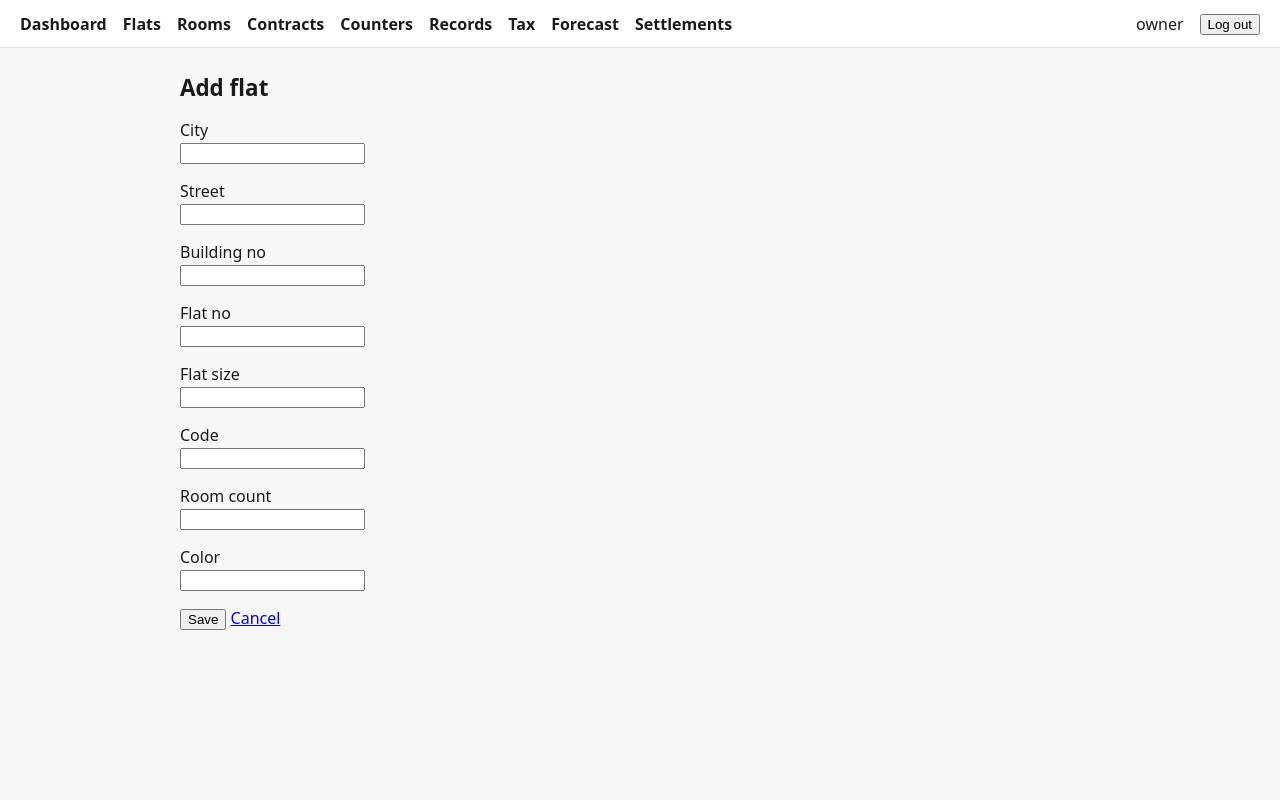
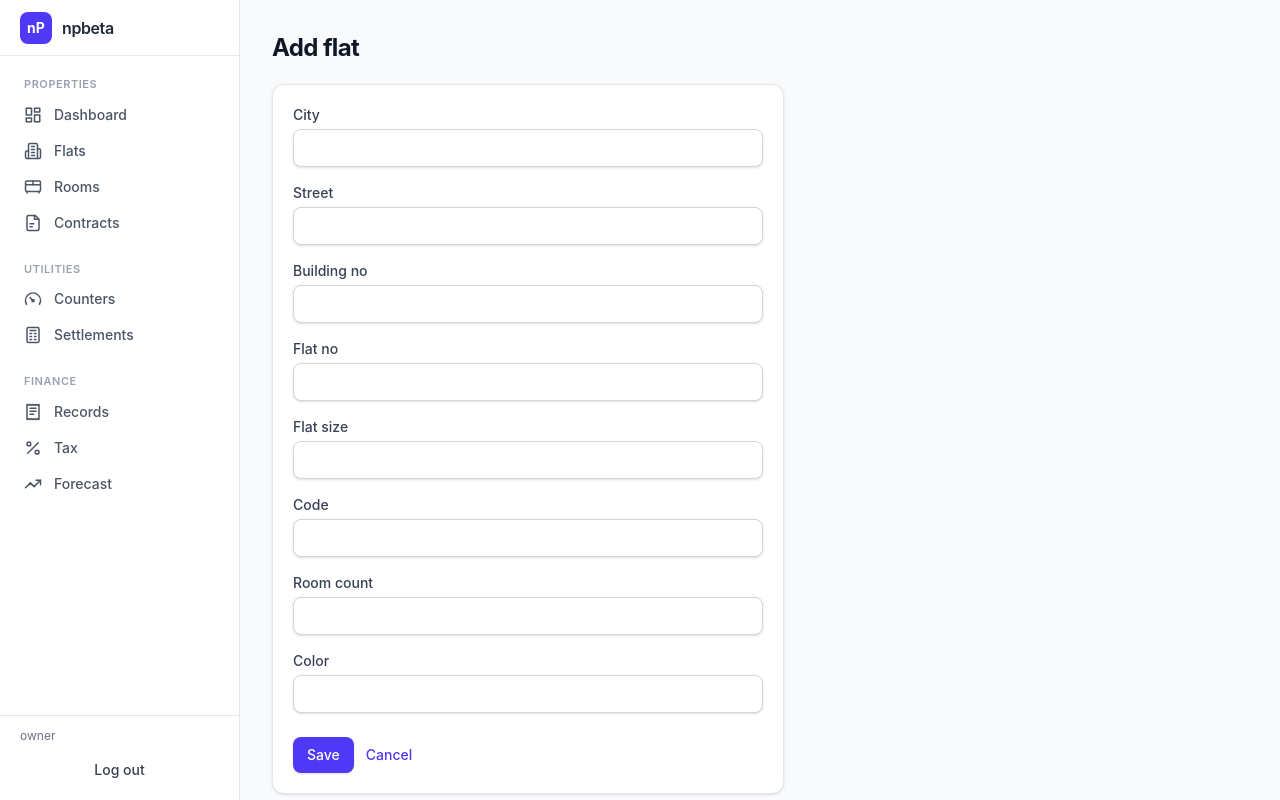
Before and after one commit to jdrwal/npbeta-py, a Django app: page /flats/add/ in a window 1280 px wide. Run offline with Django 5.2, Linux system fonts and the light colour scheme; a user stored in the database is signed in; parts of the project's set-up code (start-up, migrations or seed data) failed here and were passed over.

Commit message:
UI: modern Tailwind CSS design with sidebar layout (standalone CLI, committed CSS)

```diff
--- a/apps/core/templates/core/form.html
+++ b/apps/core/templates/core/form.html
@@ -1,18 +1,20 @@
 {% extends "base.html" %}
 {% block title %}{{ title }} — npbeta{% endblock %}
 {% block content %}
-<h1>{{ title }}</h1>
-<form method="post" class="form">
+<h1 class="mb-5">{{ title }}</h1>
+<form method="post" class="card max-w-lg space-y-4">
     {% csrf_token %}
-    {% if form.non_field_errors %}<div class="msg">{{ form.non_field_errors }}</div>{% endif %}
+    {% if form.non_field_errors %}<div class="msg border-rose-200 bg-rose-50 text-rose-700">{{ form.non_field_errors }}</div>{% endif %}
     {% for field in form %}
-    <p>
-        <label for="{{ field.id_for_label }}">{{ field.label }}</label><br>
+    <div>
+        <label for="{{ field.id_for_label }}">{{ field.label }}</label>
         {{ field }}
-        {% if field.errors %}<span style="color:#e74c3c;">{{ field.errors|striptags }}</span>{% endif %}
-    </p>
+        {% if field.errors %}<span class="mt-1 block text-sm text-rose-600">{{ field.errors|striptags }}</span>{% endif %}
+    </div>
     {% endfor %}
-    <button type="submit">Save</button>
-    <a href="{{ request.META.HTTP_REFERER|default:'/' }}">Cancel</a>
+    <div class="flex items-center gap-3 pt-2">
+        <button type="submit">Save</button>
+        <a href="{{ request.META.HTTP_REFERER|default:'/' }}" class="text-sm">Cancel</a>
+    </div>
 </form>
 {% endblock %}
--- a/templates/base.html
+++ b/templates/base.html
@@ -1,67 +1,84 @@
+{% load static %}
 <!DOCTYPE html>
 <html lang="en">
 <head>
     <meta charset="utf-8">
     <meta name="viewport" content="width=device-width, initial-scale=1">
     <title>{% block title %}npbeta{% endblock %}</title>
+    <link rel="stylesheet" href="{% static 'css/app.css' %}">
     <script src="https://unpkg.com/htmx.org@2.0.3"></script>
-    <style>
-        :root { --fg:#1a1a1a; --muted:#666; --line:#e2e2e2; --accent:#2d6cdf; }
-        * { box-sizing: border-box; }
-        body { margin:0; font-family: system-ui, sans-serif; color:var(--fg); background:#f7f7f8; }
-        nav { display:flex; align-items:center; gap:1rem; padding:.75rem 1.25rem;
-              background:#fff; border-bottom:1px solid var(--line); }
-        nav a { text-decoration:none; color:var(--fg); font-weight:600; }
-        nav a:hover { color:var(--accent); }
-        nav a.active { color:var(--accent); border-bottom:2px solid var(--accent); }
-        nav .spacer { flex:1; }
-        nav form { margin:0; }
-        button { cursor:pointer; }
-        main { max-width:960px; margin:1.5rem auto; padding:0 1.25rem; }
-        h1 { font-size:1.4rem; }
-        .cards { display:grid; grid-template-columns:repeat(auto-fit,minmax(170px,1fr)); gap:1rem; }
-        .card { background:#fff; border:1px solid var(--line); border-radius:8px; padding:1rem 1.25rem; }
-        .card .n { font-size:2rem; font-weight:700; }
-        .card .l { color:var(--muted); font-size:.85rem; }
-        table { width:100%; border-collapse:collapse; background:#fff;
-                border:1px solid var(--line); border-radius:8px; overflow:hidden; }
-        th, td { text-align:left; padding:.6rem .8rem; border-bottom:1px solid var(--line); }
-        th { background:#fafafa; font-size:.8rem; text-transform:uppercase; color:var(--muted); }
-        .badge { display:inline-block; width:.7rem; height:.7rem; border-radius:50%; }
-        .success { background:#2ecc71; } .warning { background:#f39c12; } .danger { background:#e74c3c; }
-        .msg { padding:.6rem .9rem; border-radius:6px; margin-bottom:1rem; background:#eef; }
-        .login { max-width:340px; margin:4rem auto; background:#fff;
-                 border:1px solid var(--line); border-radius:8px; padding:1.5rem; }
-        .login input { width:100%; padding:.5rem; margin:.25rem 0 .8rem; border:1px solid var(--line); border-radius:6px; }
-        .login button { width:100%; padding:.6rem; background:var(--accent); color:#fff; border:0; border-radius:6px; }
-    </style>
 </head>
-<body>
+<body class="h-screen">
+<div class="flex h-screen overflow-hidden">
     {% if user.is_authenticated %}
     {% with active=request.resolver_match.url_name %}
-    <nav>
-        <a href="{% url 'core:dashboard' %}" {% if active == 'dashboard' %}class="active"{% endif %}>Dashboard</a>
-        <a href="{% url 'core:flats' %}" {% if active == 'flats' %}class="active"{% endif %}>Flats</a>
-        <a href="{% url 'core:rooms' %}" {% if active == 'rooms' %}class="active"{% endif %}>Rooms</a>
-        <a href="{% url 'core:contracts' %}" {% if active == 'contracts' %}class="active"{% endif %}>Contracts</a>
-        <a href="{% url 'core:counters' %}" {% if active == 'counters' %}class="active"{% endif %}>Counters</a>
-        <a href="{% url 'core:records' %}" {% if active == 'records' %}class="active"{% endif %}>Records</a>
-        <a href="{% url 'core:tax' %}" {% if active == 'tax' %}class="active"{% endif %}>Tax</a>
-        <a href="{% url 'core:forecast' %}" {% if active == 'forecast' %}class="active"{% endif %}>Forecast</a>
-        <a href="{% url 'core:calculations' %}" {% if active == 'calculations' %}class="active"{% endif %}>Settlements</a>
-        <span class="spacer"></span>
-        <span>{{ user.get_username }}</span>
+    <aside class="flex w-60 shrink-0 flex-col border-r border-gray-200 bg-white">
+        <div class="flex h-14 items-center gap-2.5 border-b border-gray-200 px-5">
+            <div class="grid h-8 w-8 place-items-center rounded-lg bg-indigo-600 text-sm font-bold text-white">nP</div>
+            <span class="font-semibold tracking-tight">npbeta</span>
+        </div>
+        <nav class="flex-1 overflow-y-auto px-3 pb-4">
+            <p class="sidebar-group">Properties</p>
+            <a href="{% url 'core:dashboard' %}" class="sidebar-link {% if active == 'dashboard' %}active{% endif %}">
+                <svg viewBox="0 0 24 24" fill="none" stroke="currentColor" stroke-width="2" stroke-linecap="round" stroke-linejoin="round"><rect x="3" y="3" width="7" height="9"/><rect x="14" y="3" width="7" height="5"/><rect x="14" y="12" width="7" height="9"/><rect x="3" y="16" width="7" height="5"/></svg>
+                Dashboard
+            </a>
+            <a href="{% url 'core:flats' %}" class="sidebar-link {% if active == 'flats' %}active{% endif %}">
+                <svg viewBox="0 0 24 24" fill="none" stroke="currentColor" stroke-width="2" stroke-linecap="round" stroke-linejoin="round"><path d="M6 22V4a2 2 0 0 1 2-2h8a2 2 0 0 1 2 2v18Z"/><path d="M6 12H4a2 2 0 0 0-2 2v6a2 2 0 0 0 2 2h2"/><path d="M18 9h2a2 2 0 0 1 2 2v9a2 2 0 0 1-2 2h-2"/><path d="M10 6h4M10 10h4M10 14h4M10 18h4"/></svg>
+                Flats
+            </a>
+            <a href="{% url 'core:rooms' %}" class="sidebar-link {% if active == 'rooms' %}active{% endif %}">
+                <svg viewBox="0 0 24 24" fill="none" stroke="currentColor" stroke-width="2" stroke-linecap="round" stroke-linejoin="round"><path d="M2 9V6a2 2 0 0 1 2-2h16a2 2 0 0 1 2 2v3"/><path d="M2 11v5a2 2 0 0 0 2 2h16a2 2 0 0 0 2-2v-5a2 2 0 0 0-2-2H4a2 2 0 0 0-2 2Z"/><path d="M4 18v2M20 18v2M12 4v5"/></svg>
+                Rooms
+            </a>
+            <a href="{% url 'core:contracts' %}" class="sidebar-link {% if active == 'contracts' %}active{% endif %}">
+                <svg viewBox="0 0 24 24" fill="none" stroke="currentColor" stroke-width="2" stroke-linecap="round" stroke-linejoin="round"><path d="M15 2H6a2 2 0 0 0-2 2v16a2 2 0 0 0 2 2h12a2 2 0 0 0 2-2V7Z"/><path d="M14 2v5h5"/><path d="M8 13h5M8 17h3"/></svg>
+                Contracts
+            </a>
+
+            <p class="sidebar-group">Utilities</p>
+            <a href="{% url 'core:counters' %}" class="sidebar-link {% if active == 'counters' or active == 'meter_readings' %}active{% endif %}">
+                <svg viewBox="0 0 24 24" fill="none" stroke="currentColor" stroke-width="2" stroke-linecap="round" stroke-linejoin="round"><path d="M12 14 8 10"/><path d="M3.34 19a10 10 0 1 1 17.32 0"/><circle cx="12" cy="14" r="1.5"/></svg>
+                Counters
+            </a>
+            <a href="{% url 'core:calculations' %}" class="sidebar-link {% if active == 'calculations' or active == 'calculation_detail' or active == 'run_settlement' %}active{% endif %}">
+                <svg viewBox="0 0 24 24" fill="none" stroke="currentColor" stroke-width="2" stroke-linecap="round" stroke-linejoin="round"><rect x="4" y="2" width="16" height="20" rx="2"/><path d="M8 6h8M8 10h2M14 10h2M8 14h2M14 14h2M8 18h2M14 18h2"/></svg>
+                Settlements
+            </a>
+
+            <p class="sidebar-group">Finance</p>
+            <a href="{% url 'core:records' %}" class="sidebar-link {% if active == 'records' %}active{% endif %}">
+                <svg viewBox="0 0 24 24" fill="none" stroke="currentColor" stroke-width="2" stroke-linecap="round" stroke-linejoin="round"><path d="M4 2v20l2-1 2 1 2-1 2 1 2-1 2 1 2-1 2 1V2l-2 1-2-1-2 1-2-1-2 1-2-1-2 1Z"/><path d="M8 7h8M8 11h8M8 15h5"/></svg>
+                Records
+            </a>
+            <a href="{% url 'core:tax' %}" class="sidebar-link {% if active == 'tax' %}active{% endif %}">
+                <svg viewBox="0 0 24 24" fill="none" stroke="currentColor" stroke-width="2" stroke-linecap="round" stroke-linejoin="round"><line x1="19" y1="5" x2="5" y2="19"/><circle cx="6.5" cy="6.5" r="2.5"/><circle cx="17.5" cy="17.5" r="2.5"/></svg>
+                Tax
+            </a>
+            <a href="{% url 'core:forecast' %}" class="sidebar-link {% if active == 'forecast' %}active{% endif %}">
+                <svg viewBox="0 0 24 24" fill="none" stroke="currentColor" stroke-width="2" stroke-linecap="round" stroke-linejoin="round"><polyline points="22 7 13.5 15.5 8.5 10.5 2 17"/><polyline points="16 7 22 7 22 13"/></svg>
+                Forecast
+            </a>
+        </nav>
+        <div class="border-t border-gray-200 p-3">
+            <div class="mb-2 truncate px-2 text-xs text-gray-500">{{ user.get_username }}</div>
             <form method="post" action="{% url 'logout' %}">
-            {% csrf_token %}<button>Log out</button>
+                {% csrf_token %}
+                <button class="btn-ghost w-full justify-center">Log out</button>
             </form>
-    </nav>
+        </div>
+    </aside>
     {% endwith %}
     {% endif %}
-    <main>
+
+    <main class="flex-1 overflow-y-auto">
+        <div class="mx-auto {% if user.is_authenticated %}max-w-5xl{% else %}max-w-md{% endif %} px-6 py-8">
             {% if messages %}
                 {% for message in messages %}<div class="msg">{{ message }}</div>{% endfor %}
             {% endif %}
             {% block content %}{% endblock %}
+        </div>
     </main>
+</div>
 </body>
 </html>
```
Also changed, not shown: apps/core/templates/core/calculation_detail.html (+19 -14 lines), apps/core/templates/core/confirm_delete.html (+9 -7 lines), config/settings.py (+9 -2 lines), static/src/input.css (added, +103 -0 lines), templates/registration/login.html (+12 -5 lines), static/css/app.css (added), 2 other files. Lines whose indentation alone changed are shown as unchanged.
